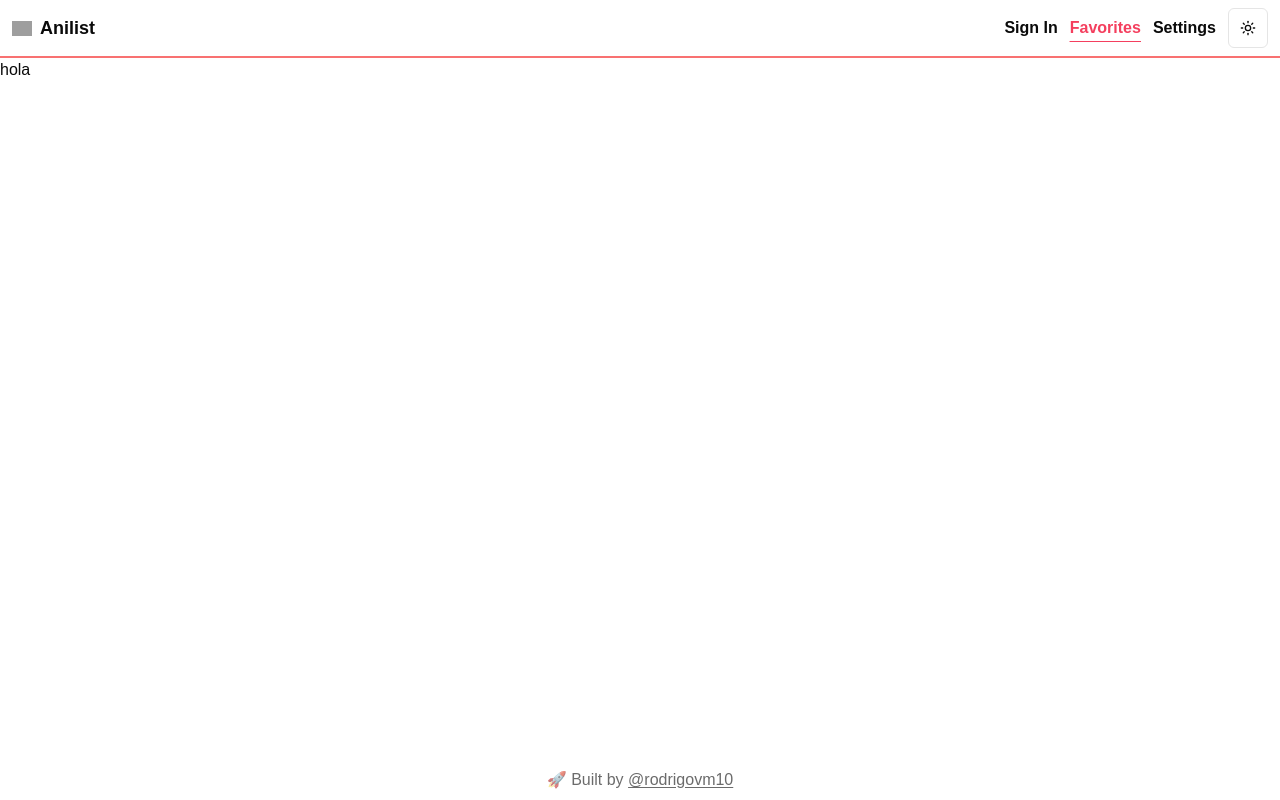
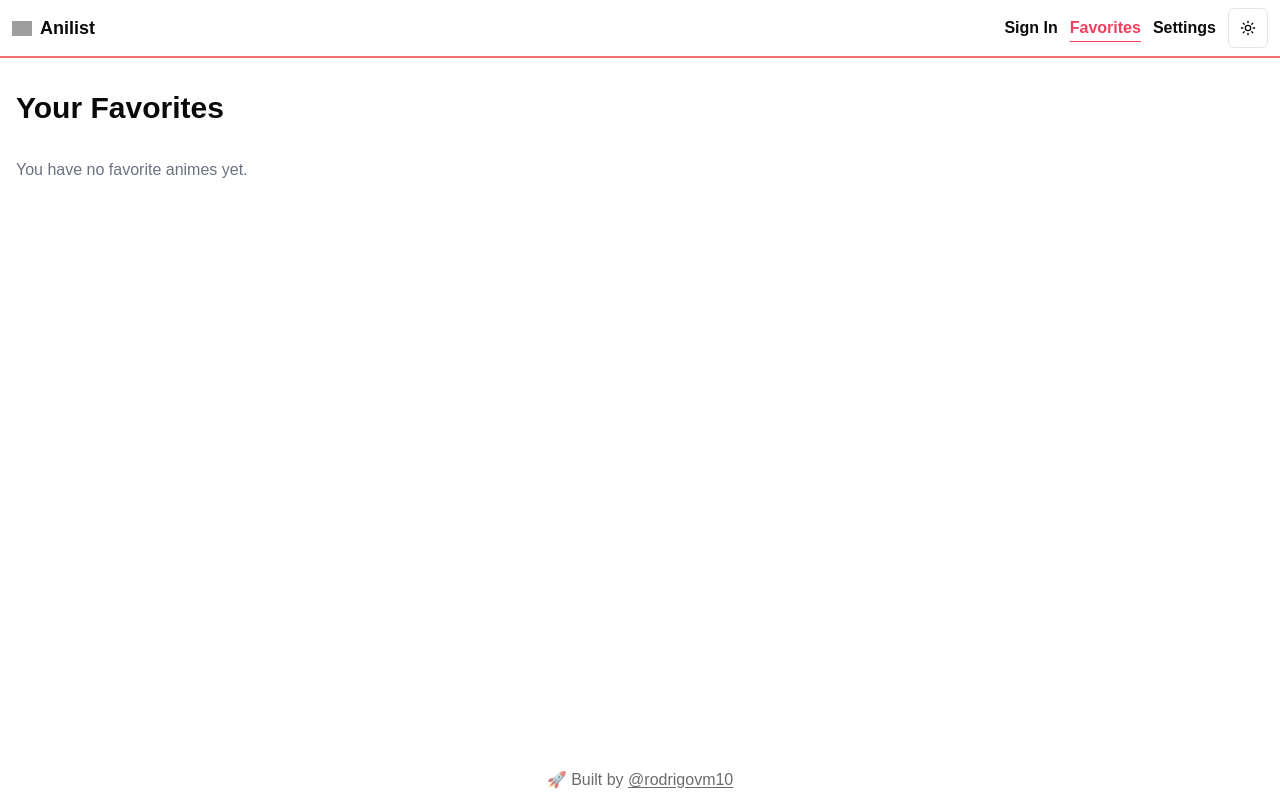
Before and after one commit to rodrigovm10/anilist, a Next.js app: page /favorites in a window 1280 px wide. Built offline with nearby package versions, Linux system fonts and the light colour scheme; grey boxes are pictures that could not be loaded.

Commit message:
✅ Favorite functinality implemented, favorites page

```diff
--- a/app/anime/[id]/page.tsx
+++ b/app/anime/[id]/page.tsx
@@ -5,8 +5,7 @@ import { Anime } from '@/types/anime'
 import Image from 'next/image'
 import { Status } from '@/types/anime'
 import { Card, CardContent, CardFooter, CardHeader } from '@/components/ui/card'
-import { Button } from '@/components/ui/button'
-import { Heart } from 'lucide-react'
+import { AddFavorites } from '@/components/add-favorites'
 
 export default async function AnimeDescriptionPage({ params }: { params: { id: string } }) {
   const anime = await fetcher<Anime>(GET_BY_ID_URL(params.id))
@@ -52,12 +51,10 @@ export default async function AnimeDescriptionPage({ params }: { params: { id: s
           </div>
         </div>
         <div className='mb-4'>
-          <Button
-            variant='outline'
-            className='w-full sm:w-auto font-semibold'
-          >
-            <Heart className='mr-2 size-4' /> Add to favorites
-          </Button>
+          <AddFavorites
+            anime={anime}
+            id={params.id}
+          />
         </div>
         <div>
           <h2 className='text-xl font-semibold mb-2'>Synopsis</h2>
--- a/app/favorites/page.tsx
+++ b/app/favorites/page.tsx
@@ -1,3 +1,27 @@
+'use client'
+
+import { AnimeCard } from '@/components/anime-card'
+import { useLocalStorage } from '@/hooks/useLocalStorage'
+import { Anime } from '@/types/anime'
+
 export default function FavoritesPage() {
-  return <p>hola</p>
+  const [animesFavorites] = useLocalStorage<Anime[]>('animes-favorites', [])
+  console.log(animesFavorites)
+  return (
+    <main className='container mx-auto px-4 py-8'>
+      <h1 className='font-bold text-3xl mb-8'>Your Favorites</h1>
+      <section className='grid grid-cols-1 sm:grid-cols-2 md:grid-cols-3 lg:grid-cols-4 gap-6'>
+        {animesFavorites.length > 0 ? (
+          animesFavorites.map(anime => (
+            <AnimeCard
+              key={anime._id}
+              anime={anime}
+            />
+          ))
+        ) : (
+          <p className='text-gray-500'>You have no favorite animes yet.</p>
+        )}
+      </section>
+    </main>
+  )
 }
--- a/app/page.tsx
+++ b/app/page.tsx
@@ -7,7 +7,7 @@ import { AnimeCard } from '@/components/anime-card'
 
 export default async function Home() {
   const animes = await fetcher<Animes>(GET_ALL_URL)
-  console.log(animes?.data[0].alternativeTitles)
+
   return (
     <main className='container mx-auto px-4 py-8'>
       <h1 className='font-bold text-3xl mb-8 text-center'>
--- /dev/null
+++ b/components/add-favorites.tsx
@@ -0,0 +1,22 @@
+'use client'
+
+import { useFavorites } from '@/hooks/useFavorites'
+import { Button } from './ui/button'
+import { Heart } from 'lucide-react'
+import { Anime } from '@/types/anime'
+import { cn } from '@/lib/utils'
+
+export function AddFavorites({ id, anime }: { id: string; anime: Anime }) {
+  const { handleClickAddFavorites, isAnimeFavoriteSaved } = useFavorites(id)
+
+  return (
+    <Button
+      onClick={() => handleClickAddFavorites(anime)}
+      variant='outline'
+      className='w-full sm:w-auto font-semibold'
+    >
+      <Heart className={cn('mr-2 size-4', isAnimeFavoriteSaved ? 'text-red-500' : '')} /> Add to
+      favorites
+    </Button>
+  )
+}
--- /dev/null
+++ b/hooks/useFavorites.tsx
@@ -0,0 +1,33 @@
+'use client'
+
+import { Anime } from '@/types/anime'
+import { useState } from 'react'
+import { useLocalStorage } from './useLocalStorage'
+
+export function useFavorites(id: string) {
+  const [animesFavorites, setAnimesFavorites] = useLocalStorage<Anime[]>('animes-favorites', [])
+
+  const [isAnimeFavoriteSaved, setIsAnimeFavoriteSaved] = useState(() => {
+    // Verifica si el anime ya está en la lista de favoritos
+    return animesFavorites.some(item => item._id === id)
+  })
+
+  const handleClickAddFavorites = (anime: Anime) => {
+    // Verifica si el anime ya está en favoritos
+    const isAnimeInLocalStorage = animesFavorites.some(item => item._id === anime._id)
+
+    if (isAnimeInLocalStorage) {
+      // Elimina el anime si ya está en favoritos
+      const updatedFavorites = animesFavorites.filter(item => item._id !== anime._id)
+      setAnimesFavorites(updatedFavorites)
+      setIsAnimeFavoriteSaved(false)
+    } else {
+      // Agrega el anime a favoritos
+      const updatedFavorites = [...animesFavorites, anime]
+      setAnimesFavorites(updatedFavorites)
+      setIsAnimeFavoriteSaved(true)
+    }
+  }
+
+  return { isAnimeFavoriteSaved, handleClickAddFavorites, animesFavorites }
+}
--- /dev/null
+++ b/hooks/useLocalStorage.tsx
@@ -0,0 +1,24 @@
+import { useState } from 'react'
+
+export function useLocalStorage<T>(key: string, initialValue: T): [T, (value: T) => void] {
+  const [state, setState] = useState<T>(() => {
+    try {
+      const value = window.localStorage.getItem(key)
+      return value ? (JSON.parse(value) as T) : initialValue
+    } catch (error) {
+      console.error('Error reading from localStorage:', error)
+      return initialValue
+    }
+  })
+
+  const setValue = (value: T) => {
+    try {
+      window.localStorage.setItem(key, JSON.stringify(value))
+      setState(value)
+    } catch (error) {
+      console.error('Error writing to localStorage:', error)
+    }
+  }
+
+  return [state, setValue]
+}
```
